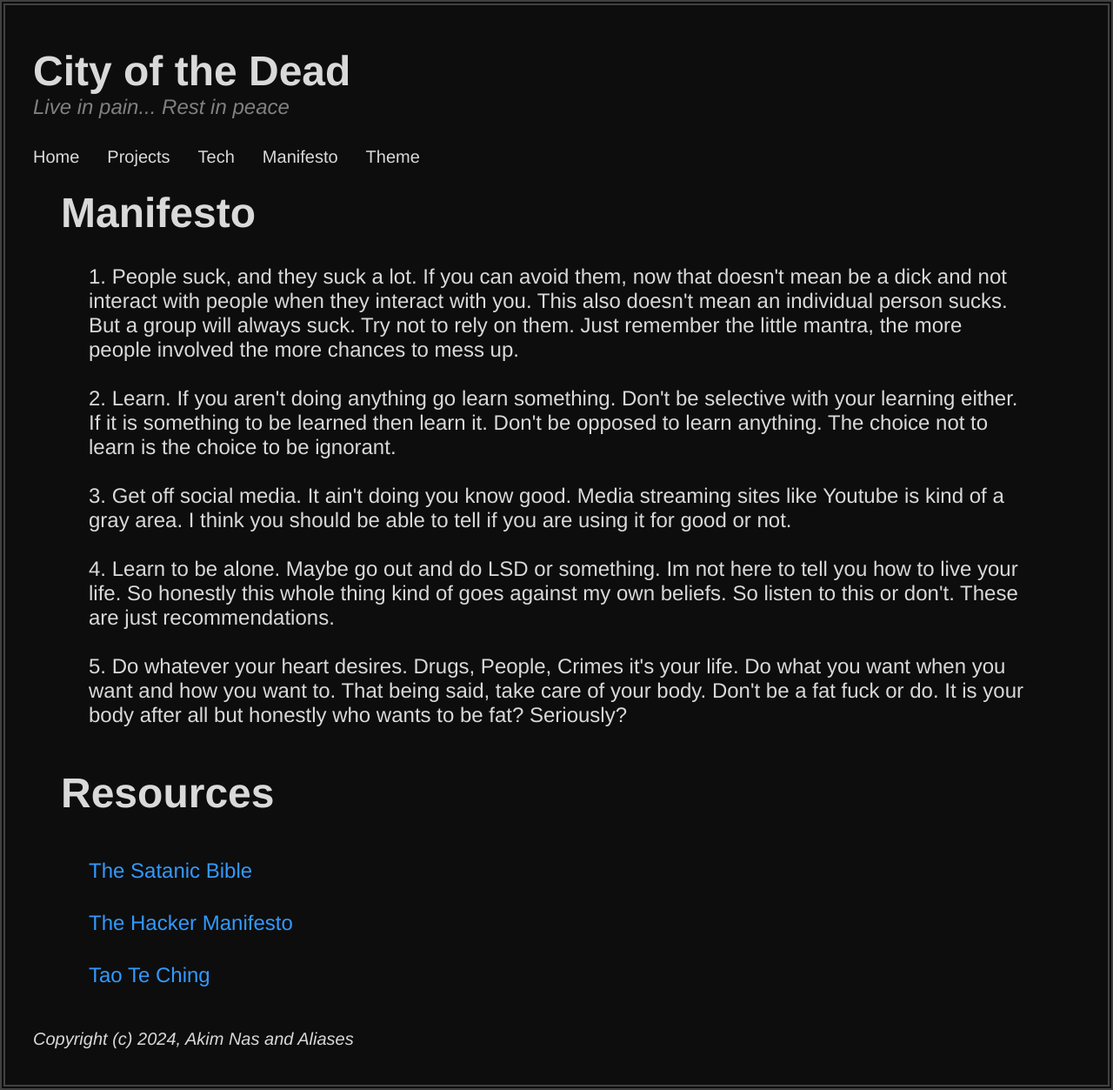
After one commit to v49480nd-km/cotd, a PHP site: page /manifesto.php in a window 1280 px wide. The commit adds this page. Shown: the whole page at 87% size. Run offline with PHP 8.4, Linux system fonts and the light colour scheme.

Commit message:
theme updated, no more flex, new page

```diff
--- /dev/null
+++ b/src/pages/manifesto.php
@@ -0,0 +1,58 @@
+<!DOCTYPE html>
+<html lang="en">
+    <?php require "../templates/header.php"; ?>
+    <body>
+        <main>
+            <section class="greeting">
+                <p class="title">Manifesto</p>
+                <article>
+                    1. People suck, and they suck a lot. If you can avoid them,
+                    now that doesn't mean be a dick and not interact with people
+                    when they interact with you. This also doesn't mean an individual
+                    person sucks. But a group will always suck. Try not to rely
+                    on them. Just remember the little mantra, the more people
+                    involved the more chances to mess up.
+                    <br>
+                    <br>
+                    2. Learn. If you aren't doing anything go learn something.
+                    Don't be selective with your learning either. If it is something
+                    to be learned then learn it. Don't be opposed to learn anything.
+                    The choice not to learn is the choice to be ignorant.
+                    <br>
+                    <br>
+                    3. Get off social media. It ain't doing you know good. Media
+                    streaming sites like Youtube is kind of a gray area. I think
+                    you should be able to tell if you are using it for good or not.
+                    <br>
+                    <br>
+                    4. Learn to be alone. Maybe go out and do LSD or something.
+                    Im not here to tell you how to live your life. So honestly
+                    this whole thing kind of goes against my own beliefs. So listen
+                    to this or don't. These are just recommendations.
+                    <br>
+                    <br>
+                    5. Do whatever your heart desires. Drugs, People, Crimes it's
+                    your life. Do what you want when you want and how you want to.
+                    That being said, take care of your body. Don't be a fat fuck
+                    or do. It is your body after all but honestly who wants to be
+                    fat? Seriously?
+                </article>
+            </section>
+            <section class="greeting">
+                <p class="title">Resources</p>
+                <article>
+                    <a
+                        href="https://archive.org/details/the-satanic-bible_epub-and-pdf/mode/2up"
+                        target="_blank">The Satanic Bible</a>
+                    <a
+                        href="https://www.askapache.com/hacking/hacker-manifesto/#Hacker_Manifesto"
+                        target="_blank">The Hacker Manifesto</a>
+                    <a
+                        href="https://archive.org/details/laozi_tao-te-ching"
+                        target="_blank">Tao Te Ching</a>
+                </article>
+            </section>
+        </main>
+        <?php require "../templates/footer.php"; ?>
+    </body>
+</html>
--- a/src/styles/style.php
+++ b/src/styles/style.php
@@ -1,70 +1,66 @@
 <?php
 header("Content-type: text/css");
 
-// variables
-$white = "hsl(45, 29%, 97%)";
-$gray = "hsl(0, 0%, 36%)";
-$darkgray = "hsl(0, 0%, 18%)";
-$black = "hsl(11, 3%, 3%)";
+$text = "hsl(0, 0%, 85%)";
+$link = "hsl(210, 100%, 60%)";
+$secondText = "hsl(0, 0%, 50%)";
+$secondGround = "hsl(0, 0%, 25%)";
+$background = "hsl(0, 0%, 5%)";
 ?>
 
 * {
     margin: 0;
     padding: 0;
     font-family: Helvetica, sans-serif;
+    box-sizing: border-box;
 }
 
-html, body {
-    background-color: <?=$black?>;
-    color: <?=$white?>;
-    height: 100vh;
-    display: flex;
-    flex-direction: column;
-    justify-content: space-between;
+html {
+    background-color: <?=$background?>;
+    color: <?=$text?>;
+    height: 100%;
 }
 
 body {
-    width: 50%;
-    margin: auto;
-    border: 3px dashed <?=$darkgray?>;
+    min-height: 100%;
+    border: 6px double <?=$secondGround?>;
 }
 
 .title {
     font-size: 3rem;
     font-weight: 700;
-    padding: 1rem 1rem 0 1rem;
+    padding: 1rem 1rem 0 2rem;
 }
 
 .titles .title {
-    padding: 3rem 1rem 0 1rem;
+    padding: 3rem 1rem 0 2rem;
 }
 
 .subtitle {
     font-size: 1.5rem;
     font-style: italic;
-    color: <?=$gray?>;
-    padding: 0 1rem;
+    color: <?=$secondText?>;
+    padding: 0 2rem;
 }
 
 .nav {
     height: 4rem;
+    padding: 2rem 0 0 1rem;
 }
 
 ul, li {
-    display: flex;
-    justify-content: flex-start;
-    align-content: center;
-    flex-flow: row wrap;
+    display: inline;
+    float: left;
     height: 100%;
     text-align: center;
     list-style-type: none;
 }
 
 ul li a {
-    align-content: center;
+    display: block;
     height: 100%;
     padding: 0 1rem;
-    color: <?=$white?>;
+    color: <?=$text?>;
     text-decoration: none;
     font-size: 1.25rem;
     transition: 0.1s;
@@ -75,23 +71,24 @@ ul, li a:hover {
     transition: 0.1s;
 }
 
-main {
-    flex-grow: 4;
+a {
+    display: block;
+    text-decoration: none;
+    color: <?=$link?>;
+    padding: 1rem 0;
 }
 
 .greeting {
-    padding: 0 1rem;
+    padding: 0 2rem;
 }
 
 .greeting article {
-    padding: 0 2rem;
+    padding: 0 4rem;
     font-size: 1.5rem;
     margin: 2rem 0;
 }
 
 footer {
-    display: flex;
-    align-items: center;
     font-size: 1.25rem;
     font-weight: 500;
     font-style: italic;
@@ -99,5 +96,5 @@ footer {
 }
 
 .footer {
-    padding: 0 1rem;
+    padding: 0 2rem;
 }
--- a/src/templates/header.php
+++ b/src/templates/header.php
@@ -13,7 +13,7 @@
             <li><a href="./home.php">Home</a></li>
             <li><a href="#">Projects</a></li>
             <li><a href="#">Tech</a></li>
-            <li><a href="#">Manifesto</a></li>
+            <li><a href="./manifesto.php">Manifesto</a></li>
             <li><a href="./theme.php">Theme</a></li>
         </ul>
     </section>
```
Also changed, not shown: src/pages/theme.php (+5 -2 lines).
